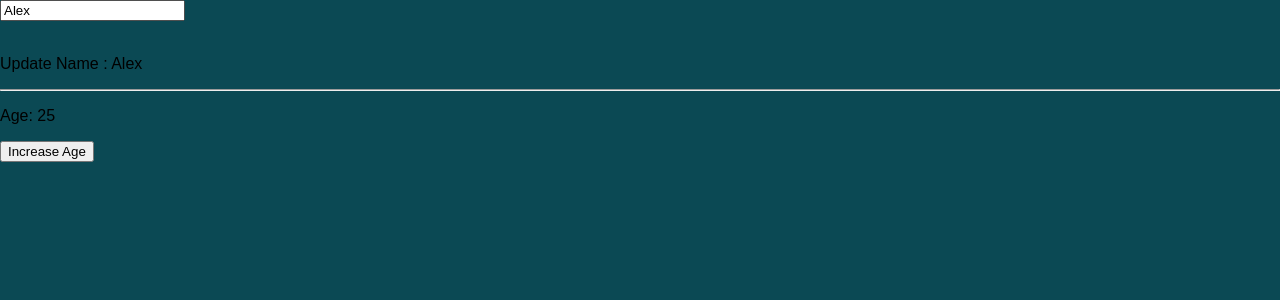
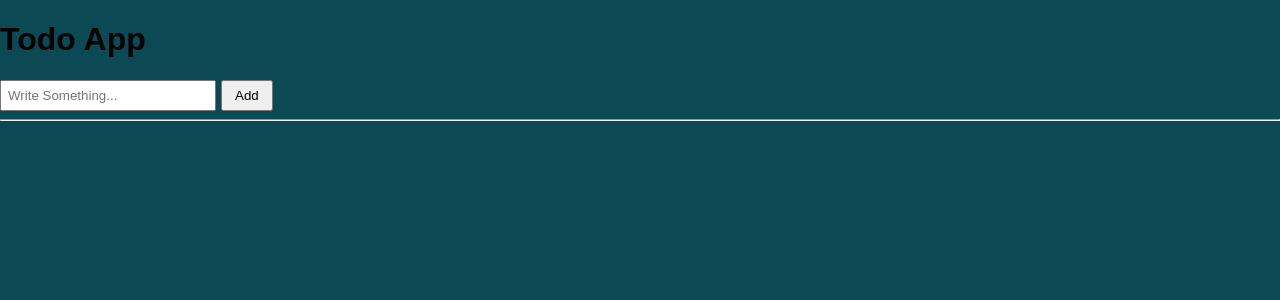
Before and after one commit to Rishab-RajHR/Angular-App, an Angular app: page / in a window 1280 px wide. Shown: the top 300 px of the page. Built offline with nearby package versions, Linux system fonts and the light colour scheme.

Commit message:
Todo App

```diff
--- a/src/app/app.css
+++ b/src/app/app.css
@@ -1,5 +1,41 @@
-.hero-box{
-   padding: 10px;
-   background: gold;
-   border-radius: 8px;
+input {
+   padding: 6px;
+   width: 200px;
 }
+
+button {
+   padding: 6px 12px;
+   margin-left: 5px;
+   cursor: pointer;
+}
+
+li {
+   margin-top: 8px;
+   list-style: none;
+   font-size: 18px;
+}
+
+h2 {
+   font-family: Arial, sans-serif;
+   text-align: center;
+   margin-bottom: 20px;
+   font-size: 26px;
+   color: #3f51b5;
+}
+
+ul {
+   padding: 0;
+   margin-top: 20px;
+}
+
+
+li {
+   list-style: none;
+   background: #d0cece;
+   margin-bottom: 10px;
+   padding: 12px 16px;
+   display: flex;
+   justify-content: space-between;
+   align-items: center;
+   border-radius: 6px;
+}
--- a/src/app/app.html
+++ b/src/app/app.html
@@ -1,19 +1,24 @@
-<!-- <input [(ngModel)]="username" placeholder="Enter your name" />
+<h1>Todo App</h1>
 
-<p>{{username}}</p> -->
-<!--
-<input [value]="name()" (input)="name.set($event.target.value)" placeholder="Name">
+<input placeholder="Write Something..."
+   [value]="newTodo()"
+    (input)="newTodo.set($event.target.value)" >
 
-<p>{{name()}}</p> -->
-
-
-<input [value]="user().name" (input)="updateName($event.target.value)" placeholder="Name">
-
-<br><br>
-
-<p> Update Name : {{user().name}}</p>
+<button (click)="addTodo()">Add</button>
 
 <hr>
 
-<p> Age: {{user().age}}</p>
-<button (click)="updateAge()">Increase Age</button>
+
+<ul>
+   @for (todo of todos(); track $index) {
+       <li>
+           <span>{{ $index + 1 }}</span>
+
+           <span (click)="toggleTodo($index)"
+               [style.text-decoration] = "todo.done ? 'line-through' : 'none' ">
+           </span>
+
+           <button (click)="deleteTodo($index)">Delete</button>
+       </li>
+   }
+</ul>
--- a/src/app/app.ts
+++ b/src/app/app.ts
@@ -1,5 +1,5 @@
 // import { FormsModule } from '@angular/forms';
-import { Component, computed, effect, signal } from '@angular/core';
+import { Component, signal } from '@angular/core';
 
 
 @Component({
@@ -9,19 +9,35 @@ import { Component, computed, effect, signal } from '@angular/core';
   styleUrls: ['./app.css']
 })
 export class App {
-  //  username = "Alex";
-  // name = signal('Alex');
+    newTodo = signal('');
 
-  user = signal<{ name: string; age: number}>({
-     name:"Alex",
-     age: 25
-  })
+    todos = signal<{ text: string; done: boolean }[]>([]);
 
-  updateName(value: string) {
-      this.user.update(user => ({ ...user, name: value }));
-  }
+    addTodo(){
+      const text = this.newTodo().trim();
 
-  updateAge() {
-     this.user.update(user => ({ ...user, age: user.age+1 }));
-  }
+      if (text === '' ) {
+         return;
+      }
+
+      this.todos.update( list => [...list, { text, done: false} ] );
+
+      this.newTodo.set('');
+
+       }
+
+      toggleTodo( index : number ){
+         this.todos.update( list =>
+            list.map(( item, i ) =>
+              i === index ? { ...item, done: !item.done } : item
+            )
+         );
+      }
+
+      deleteTodo( index: number) {
+         this.todos.update( list =>
+            list.filter( ( _, i ) => i !== index )
+         );
+      }
+
 }
```
